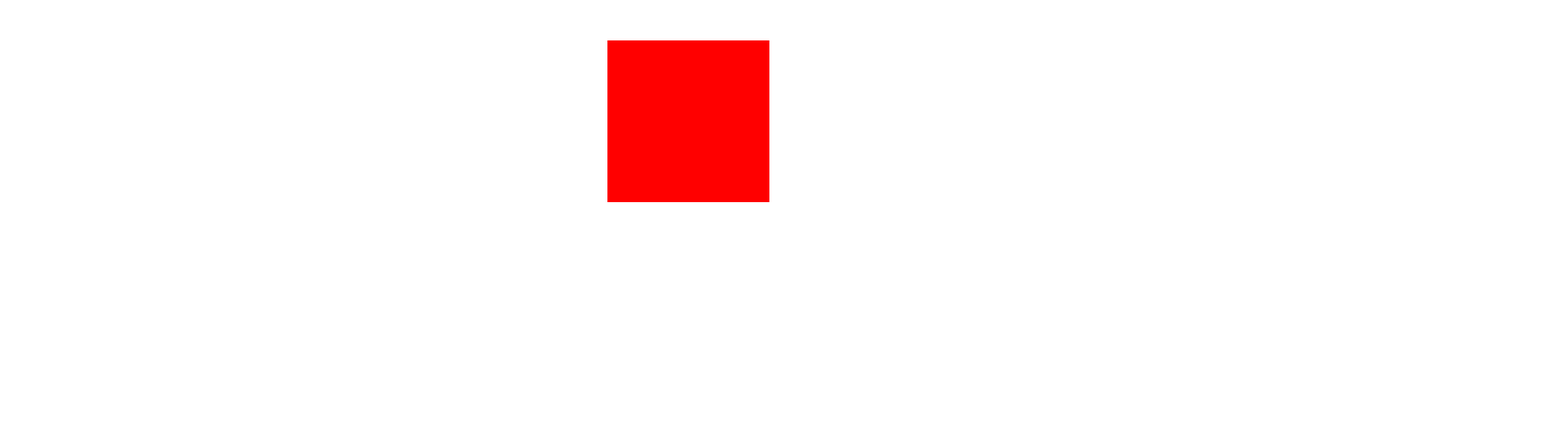
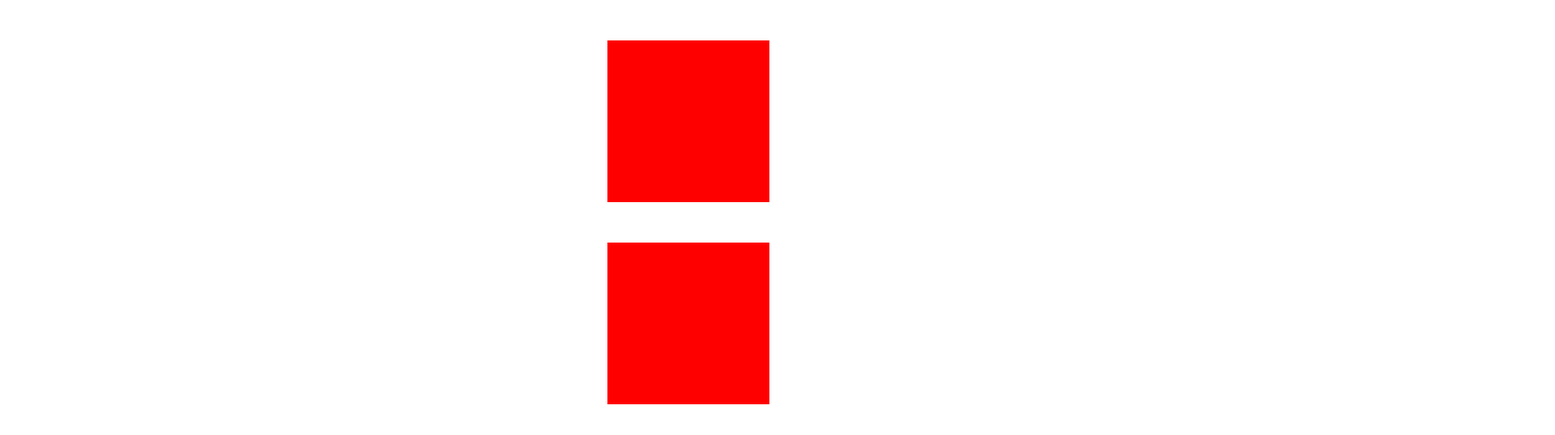
Before and after one commit to Soumipal56/gsap, a React (Vite) app: page / in a window 1280 px wide. Shown: the top 538 px of the page at 81% size, 1920 px wide, since content can reach past the window. Built offline with nearby package versions, Linux system fonts and the light colour scheme.

Commit message:
feat: implement GSAP animations in App and new AnimateonX component

```diff
--- a/src/App.jsx
+++ b/src/App.jsx
@@ -1,24 +1,25 @@
 import React, { useRef } from 'react'
 import { useGSAP } from '@gsap/react'
 import gsap from 'gsap'
+import AnimateonX from './components/AnimateonX'
 
 const App = () => {
   const boxRef = useRef(null)
   const containerRef = useRef(null)
 
-  useGSAP(()=>{
+  const {contextSafe} = useGSAP(()=>{
     gsap.to(boxRef.current,{
       x: 700,
       duration: 1,
       delay: 0.5,
     })
-  },{ scope: containerRef.current, dependencies: [], revertOnUpdate: true })
+  },{ scope: containerRef.current, dependencies: [], revertOnUpdate: true },
+)
 
   return (
     <div ref={containerRef}>
-      <div ref={boxRef} className='box'>
-
-      </div>
+      <div ref={boxRef} className='box'></div>
+      <AnimateonX><div className='box'></div></AnimateonX>
     </div>
   )
 }
--- /dev/null
+++ b/src/components/AnimateonX.jsx
@@ -0,0 +1,28 @@
+import { useGSAP } from '@gsap/react'
+import React, { useRef, useEffect } from 'react'
+import gsap from 'gsap'
+
+const AnimateonX = ({children}) => {
+  const containerRef = useRef(null)
+  useGSAP(()=>{
+    gsap.to(containerRef.current,{
+      x: 700,
+      duration: 1,
+      delay: 0.5,
+    })
+  })
+
+  useEffect(()=>{
+    if (children && children.props) {
+      console.log(children.props)
+    }
+  }, [children])
+
+  return (
+    <div ref={containerRef}>
+      {children}
+    </div>
+  )
+}
+
+export default AnimateonX
```
